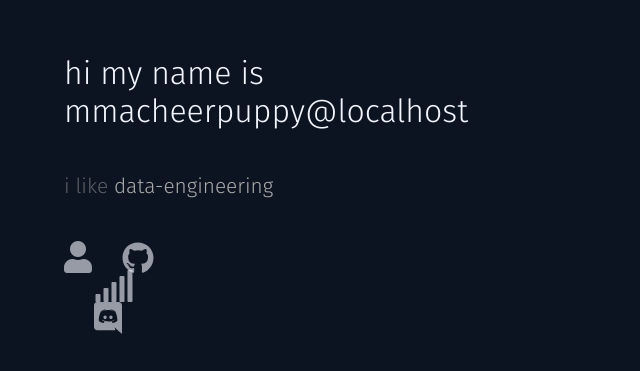
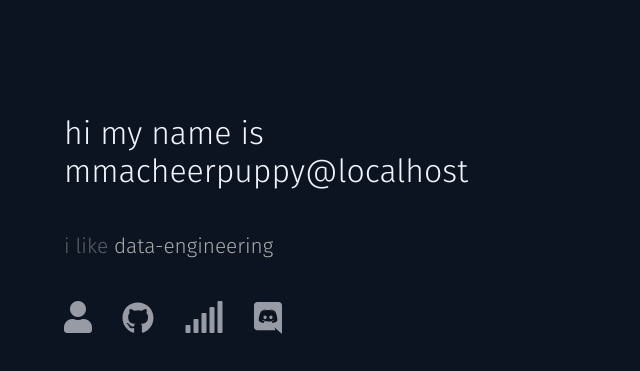
Before and after one commit to caldempsey/mmacheerpuppy.io, a React (Create React App) app: page / in a window 1280 px wide. Shown: the part 383-754 px from the top of the page, without its empty margins (0-640 px from the left). Built offline with nearby package versions, Linux system fonts and the light colour scheme; no server answers.

Commit message:
un-beanified my code

```diff
--- a/src/api/HostInfo/SendHostDetails.js
+++ b/src/api/HostInfo/GetHostDetails.js
@@ -1,6 +1,6 @@
 /* eslint-disable no-console */
 /* eslint-disable no-undef */
-export default function SendHostDetails(callback) {
+export default function GetHostDetails(callback) {
   /**
    * Fetches strings...
   {
@@ -20,8 +20,8 @@ export default function SendHostDetails(callback) {
       return res.json();
     })
     .then(data => {
-      const resolution = { ip: data.query, region: data.regionName };
-      console.log(`mmacheerpuppy.io resolved ${resolution.ip} in ${resolution.region}!`);
+      const hostData = { ip: data.query, region: data.regionName };
+      console.log(`mmacheerpuppy.io resolved ${hostData.ip} in ${hostData.region}!`);
       callback(resolution); // Send the data to the callback (which might be a state update in React or something)
     })
     .catch(err => console.error(err));
--- a/src/domain/root/pages/HomePage.jsx
+++ b/src/domain/root/pages/HomePage.jsx
@@ -32,13 +32,15 @@ export default function HomePage(props) {
           <a className="tab-link" href="https://github.com/mmacheerpuppy" title="GitHub">
             <i className="fab fa-lg fa-github" />
           </a>
-          <div
+          <a
+            role="presentation"
             className="tab-link clickable"
             title="Analytics"
             onClick={() => selectView('analytics')}
+            onKeyPress={() => selectView('analytics')}
           >
             <i className="far fa-lg fa fa-signal" />
-          </div>
+          </a>
           <a className="tab-link" href="https://progdisc.club/" title="Programming Discussions">
             <i className="fab fa-lg fa-discord circle" />
           </a>
--- a/src/domain/root/pages/styles.css
+++ b/src/domain/root/pages/styles.css
@@ -4,8 +4,6 @@
   box-sizing: border-box;
   overflow: hidden;
   word-wrap: break-word;
-  height: 100vh;
-  width: 100vw;
 }
 
 .view {
@@ -18,7 +16,7 @@
 }
 
 .tabs > * + * {
-  margin-left: 1.875rem;
+  margin-left: 30px;
 }
 
 .tab-link {
--- a/src/domain/root/views/HomeView.jsx
+++ b/src/domain/root/views/HomeView.jsx
@@ -5,7 +5,7 @@ import ThingsRotation from '../../common/components/ThingsRotation/ThingsRotatio
 import '../common/css/styles.css';
 import './homeViewStyles.css';
 
-import SendHostDetails from '../../../api/HostInfo/SendHostDetails';
+import GetHostDetails from '../../../api/HostInfo/GetHostDetails';
 import Flexbox from '../../common/containers/Flexbox';
 
 const things = [
@@ -38,18 +38,21 @@ const things = [
 export default function HomeView(props) {
   const { style } = props;
   // Intialise localhost.ip to location ip and update on a successful fetch request.
-  const [thingsILike, updateThingsILike] = useState(things);
-  const [hostDetails, updateHostDetails] = useState({
+  const [thingsILike, setThingsILike] = useState(things);
+  const [hostDetails, setHostDetails] = useState({
     ip: String(window.location.hostname)
       .replace(`${window.location.protocol}`, '')
       .replace('www.', ''),
     region: 'Canada'
   });
+  const updateHostDetails = data => {
+    setHostDetails({ ip: data.query, region: data.regionName });
+  };
   useEffect(() => {
-    SendHostDetails(updateHostDetails);
+    GetHostDetails(updateHostDetails);
   }, []);
   useEffect(() => {
-    updateThingsILike(things.concat([hostDetails.region]));
+    setThingsILike(things.concat([hostDetails.region]));
   }, [hostDetails]);
   return (
     <Flexbox
```
